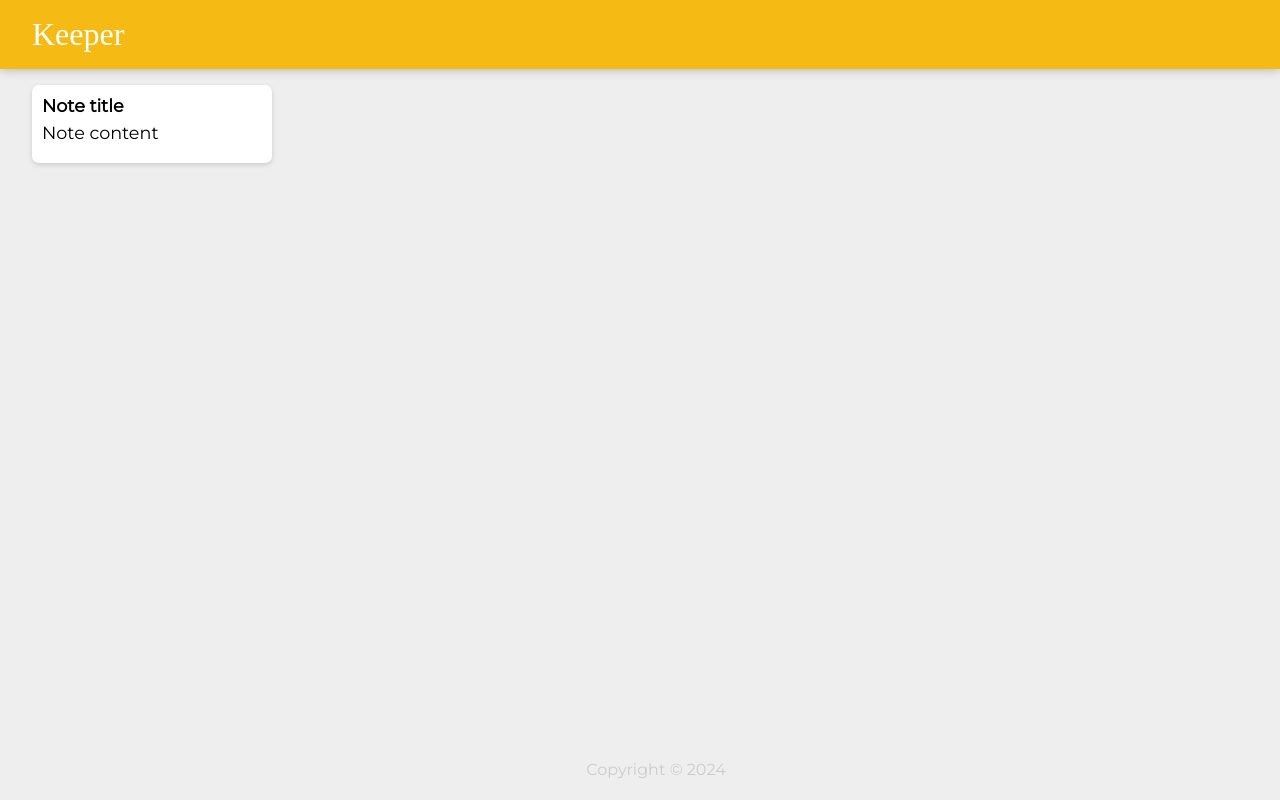
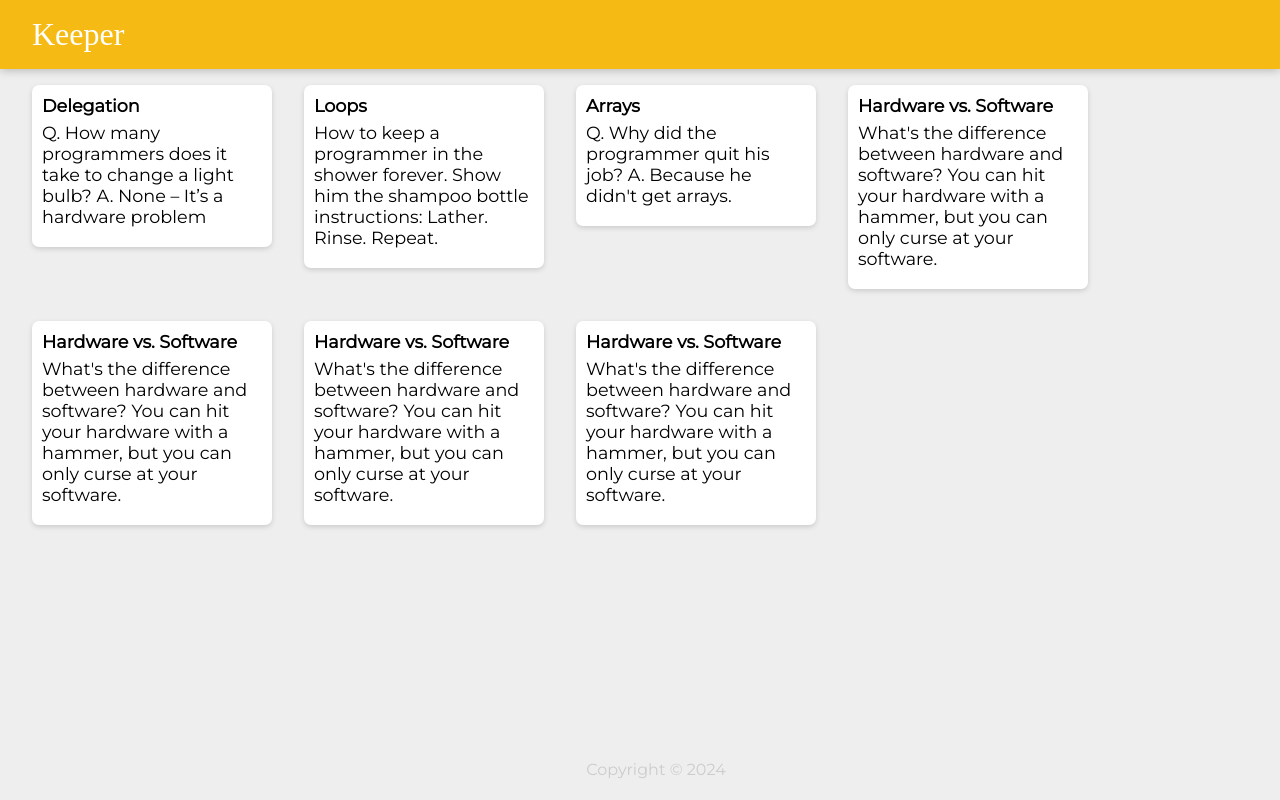
Before and after one commit to mmarcelino/NotableApp, a React (Create React App) app: page / in a window 1280 px wide. Built offline with nearby package versions, Linux system fonts and the light colour scheme; a web font is replaced by a local one.

Commit message:
added new notes

```diff
--- a/src/components/App.jsx
+++ b/src/components/App.jsx
@@ -2,12 +2,21 @@
 import Header from "./Header";
 import Note from "./Note";
 import Footer from "./Footer";
+import notes from "../notes";
 
 function App() {
   return (
     <>
       <Header />
-      <Note />
+      {notes.map((note) => {
+          return (
+            <Note
+              key={note.id}
+              header={note.title}
+              body={note.content}
+            />
+          );
+        })}
       <Footer />
     </>
   );
--- a/src/components/Note.jsx
+++ b/src/components/Note.jsx
@@ -1,9 +1,9 @@
 import React from "react";
 
-function Note() {
+function Note(props) {
   return <div className="note">
-      <h1>Note title</h1>
-      <p>Note content</p>
+      <h1>{props.header}</h1>
+      <p>{props.body}</p>
     </div>
 }
 
--- /dev/null
+++ b/src/notes.js
@@ -0,0 +1,47 @@
+const notes = [
+  {
+    key: 1,
+    title: "Delegation",
+    content:
+      "Q. How many programmers does it take to change a light bulb? A. None – It’s a hardware problem"
+  },
+  {
+    key: 2,
+    title: "Loops",
+    content:
+      "How to keep a programmer in the shower forever. Show him the shampoo bottle instructions: Lather. Rinse. Repeat."
+  },
+  {
+    key: 3,
+    title: "Arrays",
+    content:
+      "Q. Why did the programmer quit his job? A. Because he didn't get arrays."
+  },
+  {
+    key: 4,
+    title: "Hardware vs. Software",
+    content:
+      "What's the difference between hardware and software? You can hit your hardware with a hammer, but you can only curse at your software."
+  },
+  {
+    key: 5,
+    title: "Hardware vs. Software",
+    content:
+      "What's the difference between hardware and software? You can hit your hardware with a hammer, but you can only curse at your software."
+  },
+  {
+    key: 6,
+    title: "Hardware vs. Software",
+    content:
+      "What's the difference between hardware and software? You can hit your hardware with a hammer, but you can only curse at your software."
+  },
+  {
+    key: 7,
+    title: "Hardware vs. Software",
+    content:
+      "What's the difference between hardware and software? You can hit your hardware with a hammer, but you can only curse at your software."
+  }
+];
+
+
+export default notes;
```
